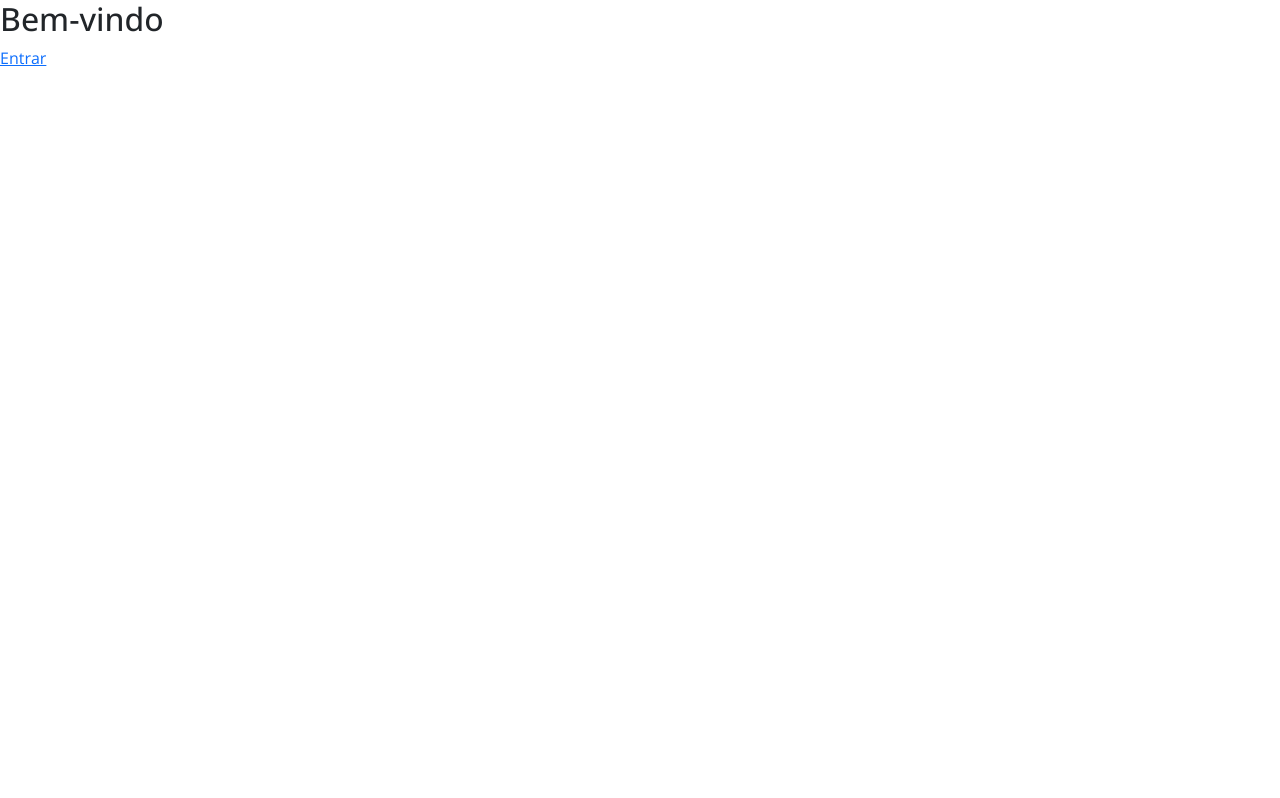
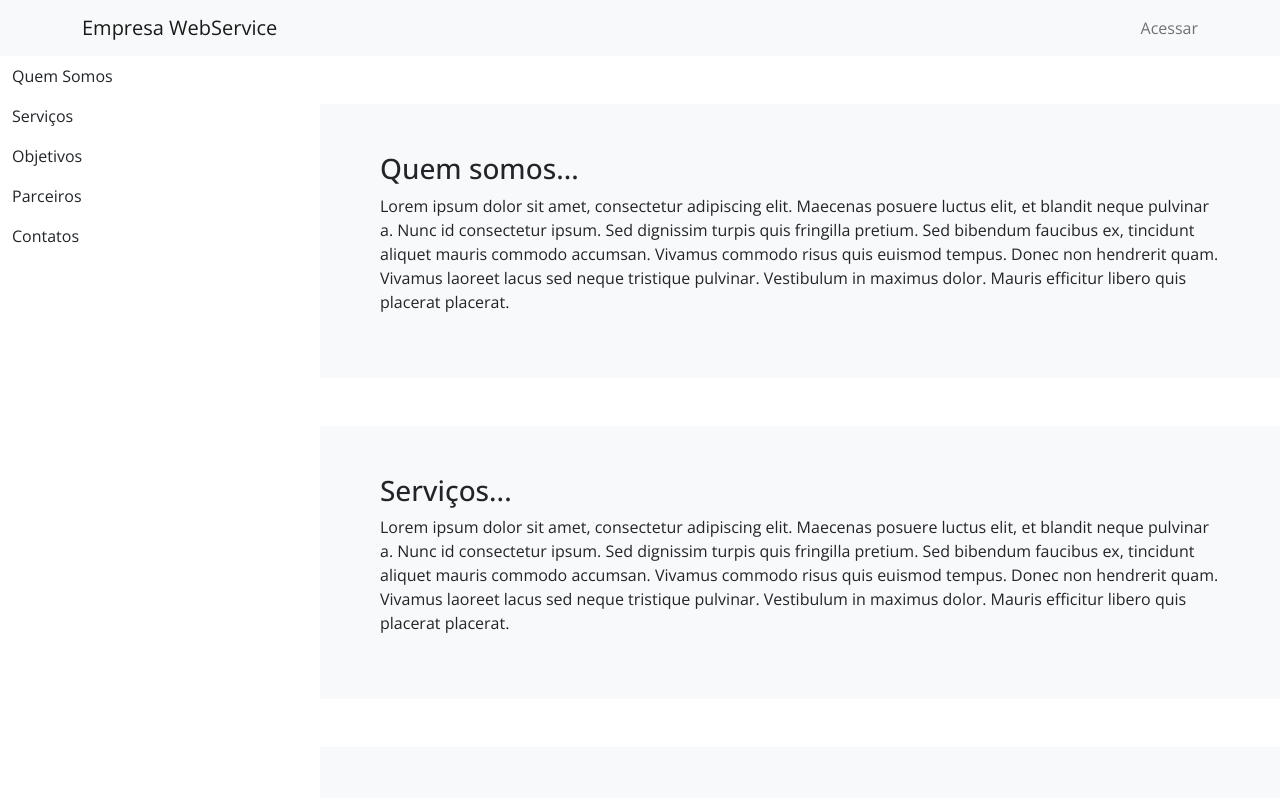
Before and after one commit to GabrielHCustodio/nova-empresa, a Vue app: page / in a window 1280 px wide. Shown: the top 798 px of the page. Built offline with nearby package versions, Linux system fonts and the light colour scheme.

Commit message:
Started creating the project Welcome screen.

```diff
--- a/package.json
+++ b/package.json
@@ -8,6 +8,7 @@
     "lint": "vue-cli-service lint"
   },
   "dependencies": {
+    "bootstrap": "^5.2.0",
     "core-js": "^3.8.3",
     "vue": "^3.2.13",
     "vue-router": "^4.0.3"
--- a/public/index.html
+++ b/public/index.html
@@ -9,7 +9,7 @@
     <!-- CSS only -->
     <link href="https://cdn.jsdelivr.net/npm/bootstrap@5.2.0/dist/css/bootstrap.min.css" rel="stylesheet" integrity="sha384-gH2yIJqKdNHPEq0n4Mqa/HGKIhSkIHeL5AyhkYV8i59U5AR6csBvApHHNl/vI1Bx" crossorigin="anonymous">
     <!-- JavaScript Bundle with Popper -->
-<script src="https://cdn.jsdelivr.net/npm/bootstrap@5.2.0/dist/js/bootstrap.bundle.min.js" integrity="sha384-A3rJD856KowSb7dwlZdYEkO39Gagi7vIsF0jrRAoQmDKKtQBHUuLZ9AsSv4jD4Xa" crossorigin="anonymous"></script>
+    <script src="https://cdn.jsdelivr.net/npm/bootstrap@5.2.0/dist/js/bootstrap.bundle.min.js" integrity="sha384-A3rJD856KowSb7dwlZdYEkO39Gagi7vIsF0jrRAoQmDKKtQBHUuLZ9AsSv4jD4Xa" crossorigin="anonymous"></script>
   </head>
   <body>
     <noscript>
--- a/src/views/Welcome.vue
+++ b/src/views/Welcome.vue
@@ -1,10 +1,149 @@
 <template>
-    <h2>Bem-vindo</h2>
-    <router-link to="/register">Entrar</router-link>
+  <div>
+    <nav class="navbar navbar-light bg-light menu-superior">
+      <div class="container">
+        <a class="navbar-brand" href="#">Empresa WebService</a>
+
+        <ul class="navbar-nav links">
+          <li class="nav-item">
+            <router-link class="nav-link" to="/register">Acessar</router-link>
+          </li>
+        </ul>
+      </div>
+    </nav>
+
+    <div class="container-fluid">
+      <div class="row">
+        <div class="col-12 col-md-3">
+          <ul
+            class="navbar-nav link pl-20 align-items-start justify-content-center"
+          >
+            <li class="nav-item">
+              <router-link
+                class="nav-link"
+                :to="{ path: '/', hash: '#section_1' }"
+                >Quem Somos</router-link
+              >
+            </li>
+            <li class="nav-item">
+              <router-link
+                class="nav-link"
+                :to="{ path: '/', hash: '#section_2' }"
+                >Serviços</router-link
+              >
+            </li>
+            <li class="nav-item">
+              <router-link
+                class="nav-link"
+                :to="{ path: '/', hash: '#section_3' }"
+                >Objetivos</router-link
+              >
+            </li>
+            <li class="nav-item">
+              <router-link
+                class="nav-link"
+                :to="{ path: '/', hash: '#section_3' }"
+                >Parceiros</router-link
+              >
+            </li>
+            <li class="nav-item">
+              <router-link
+                class="nav-link"
+                :to="{ path: '/', hash: '#section_3' }"
+                >Contatos</router-link
+              >
+            </li>
+          </ul>
+        </div>
+
+        <div class="col-12 col-md-9">
+          <div class="row mt-5 p-5 bg-light">
+            <div class="col">
+              <h3 id="section_1">Quem somos...</h3>
+              <p>
+                Lorem ipsum dolor sit amet, consectetur adipiscing elit.
+                Maecenas posuere luctus elit, et blandit neque pulvinar a. Nunc
+                id consectetur ipsum. Sed dignissim turpis quis fringilla
+                pretium. Sed bibendum faucibus ex, tincidunt aliquet mauris
+                commodo accumsan. Vivamus commodo risus quis euismod tempus.
+                Donec non hendrerit quam. Vivamus laoreet lacus sed neque
+                tristique pulvinar. Vestibulum in maximus dolor. Mauris
+                efficitur libero quis placerat placerat.
+              </p>
+            </div>
+          </div>
+
+          <div class="row mt-5 p-5 bg-light">
+            <div class="col">
+              <h3 id="section_1">Serviços...</h3>
+              <p>
+                Lorem ipsum dolor sit amet, consectetur adipiscing elit.
+                Maecenas posuere luctus elit, et blandit neque pulvinar a. Nunc
+                id consectetur ipsum. Sed dignissim turpis quis fringilla
+                pretium. Sed bibendum faucibus ex, tincidunt aliquet mauris
+                commodo accumsan. Vivamus commodo risus quis euismod tempus.
+                Donec non hendrerit quam. Vivamus laoreet lacus sed neque
+                tristique pulvinar. Vestibulum in maximus dolor. Mauris
+                efficitur libero quis placerat placerat.
+              </p>
+            </div>
+          </div>
+
+          <div class="row mt-5 p-5 bg-light">
+            <div class="col">
+              <h3 id="section_1">Objetivos</h3>
+              <p>
+                Lorem ipsum dolor sit amet, consectetur adipiscing elit.
+                Maecenas posuere luctus elit, et blandit neque pulvinar a. Nunc
+                id consectetur ipsum. Sed dignissim turpis quis fringilla
+                pretium. Sed bibendum faucibus ex, tincidunt aliquet mauris
+                commodo accumsan. Vivamus commodo risus quis euismod tempus.
+                Donec non hendrerit quam. Vivamus laoreet lacus sed neque
+                tristique pulvinar. Vestibulum in maximus dolor. Mauris
+                efficitur libero quis placerat placerat.
+              </p>
+            </div>
+          </div>
+
+          <div class="row mt-5 p-5 bg-light">
+            <div class="col">
+              <h3 id="section_1">Parceiros</h3>
+              <p>
+                Lorem ipsum dolor sit amet, consectetur adipiscing elit.
+                Maecenas posuere luctus elit, et blandit neque pulvinar a. Nunc
+                id consectetur ipsum. Sed dignissim turpis quis fringilla
+                pretium. Sed bibendum faucibus ex, tincidunt aliquet mauris
+                commodo accumsan. Vivamus commodo risus quis euismod tempus.
+                Donec non hendrerit quam. Vivamus laoreet lacus sed neque
+                tristique pulvinar. Vestibulum in maximus dolor. Mauris
+                efficitur libero quis placerat placerat.
+              </p>
+            </div>
+          </div>
+
+          <div class="row mt-5 p-5 bg-light">
+            <div class="col">
+              <h3 id="section_1">Contato</h3>
+              <p>
+                Lorem ipsum dolor sit amet, consectetur adipiscing elit.
+                Maecenas posuere luctus elit, et blandit neque pulvinar a. Nunc
+                id consectetur ipsum. Sed dignissim turpis quis fringilla
+                pretium. Sed bibendum faucibus ex, tincidunt aliquet mauris
+                commodo accumsan. Vivamus commodo risus quis euismod tempus.
+                Donec non hendrerit quam. Vivamus laoreet lacus sed neque
+                tristique pulvinar. Vestibulum in maximus dolor. Mauris
+                efficitur libero quis placerat placerat.
+              </p>
+            </div>
+          </div>
+        </div>
+      </div>
+    </div>
+  </div>
 </template>
 
 <script>
 export default {
-    name: 'Welcome'
-}
+  name: "Welcome",
+};
 </script>
```
Also changed, not shown: 1 other file (tests, documents, lock files or other folders).
